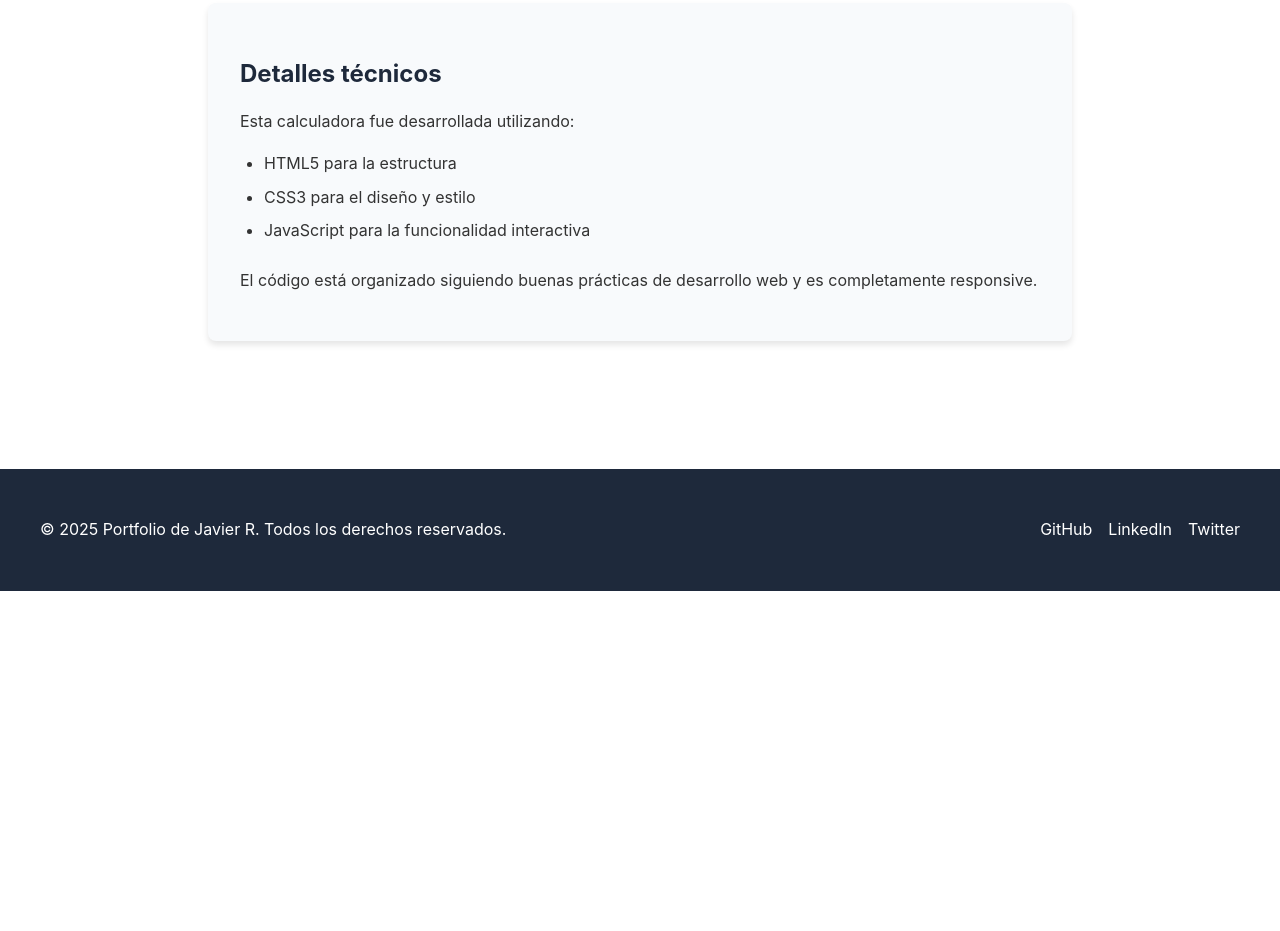
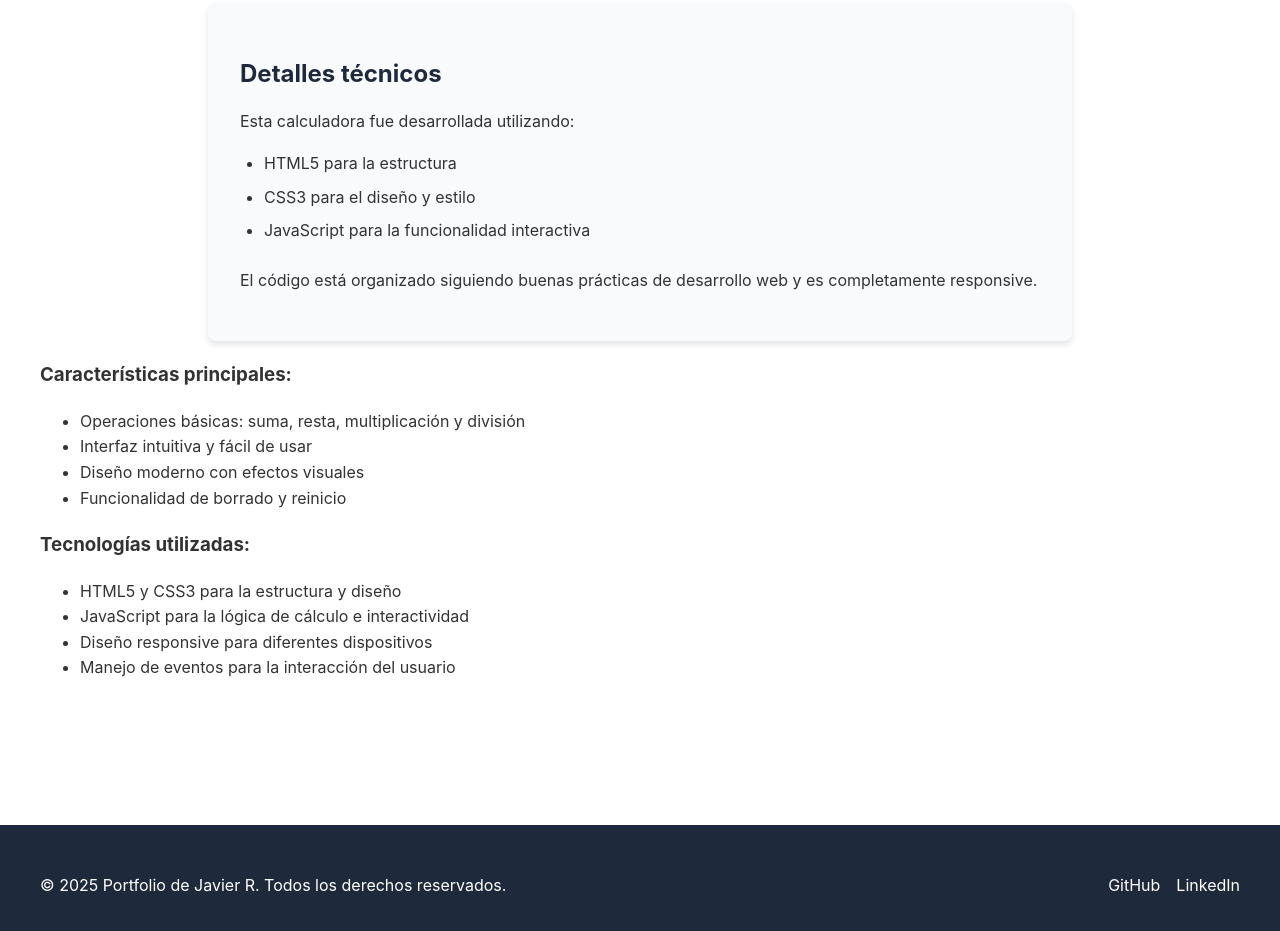
Before and after one commit to Defrolo/Porfolio_2.0, an Astro site: page /proyectos/calculadora in a window 1280 px wide. Shown: the part 1122-2053 px from the top of the page. Before the commit the page ends 1713 px from the top, so only its background shows below. Built offline with nearby package versions, Linux system fonts and the light colour scheme; Astro itself is replaced by a stand-in of ours.

Commit message:
actualizar errores

```diff
--- a/src/layouts/Layout.astro
+++ b/src/layouts/Layout.astro
@@ -37,9 +37,8 @@ const { title = "Portfolio de Javier R." } = Astro.props;
 			<div class="container">
 				<p>&copy; {new Date().getFullYear()} Portfolio de Javier R. Todos los derechos reservados.</p>
 				<div class="social-links">
-					<a href="https://github.com" target="_blank" rel="noopener noreferrer">GitHub</a>
-					<a href="https://linkedin.com" target="_blank" rel="noopener noreferrer">LinkedIn</a>
-					<a href="https://twitter.com" target="_blank" rel="noopener noreferrer">Twitter</a>
+					<a href="https://github.com/Defrolo" target="_blank" rel="noopener noreferrer">GitHub</a>
+					<a href="https://www.linkedin.com/in/javier-rodr%C3%ADguez-l%C3%B3pez-52a211367/" target="_blank" rel="noopener noreferrer">LinkedIn</a>
 				</div>
 			</div>
 		</footer>
--- a/src/pages/about.astro
+++ b/src/pages/about.astro
@@ -15,7 +15,7 @@ import Layout from '../layouts/Layout.astro';
       <div class="container">
         <div class="about-grid">
           <div class="about-image">
-            <img src="/foto mia.jpg" alt="Mi foto de perfil" onerror="this.src='/placeholder-profile.svg'">
+            <img src="/mi_foto.png" alt="Mi foto de perfil" onerror="this.src='/placeholder-profile.svg'">
           </div>
           <div class="about-text">
             <h2>¿Quién soy?</h2>
--- a/src/pages/proyectos/calculadora.astro
+++ b/src/pages/proyectos/calculadora.astro
@@ -56,6 +56,26 @@ import Layout from '../../layouts/Layout.astro';
             <li>JavaScript para la funcionalidad interactiva</li>
           </ul>
           <p>El código está organizado siguiendo buenas prácticas de desarrollo web y es completamente responsive.</p>
+        </div>
+
+        <div class="project-features">
+          <h3>Características principales:</h3>
+          <ul>
+            <li>Operaciones básicas: suma, resta, multiplicación y división</li>
+            <li>Interfaz intuitiva y fácil de usar</li>
+            <li>Diseño moderno con efectos visuales</li>
+            <li>Funcionalidad de borrado y reinicio</li>
+          </ul>
+        </div>
+
+        <div class="project-tech">
+          <h3>Tecnologías utilizadas:</h3>
+          <ul>
+            <li>HTML5 y CSS3 para la estructura y diseño</li>
+            <li>JavaScript para la lógica de cálculo e interactividad</li>
+            <li>Diseño responsive para diferentes dispositivos</li>
+            <li>Manejo de eventos para la interacción del usuario</li>
+          </ul>
         </div>
       </div>
     </section>
```
Also changed, not shown: src/pages/index.astro (+3 -4 lines), public/foto mia.jpg (deleted), 1 other file.
